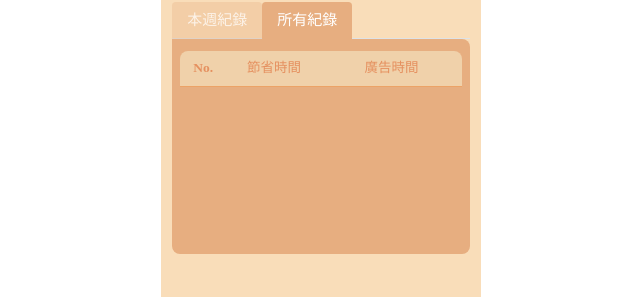
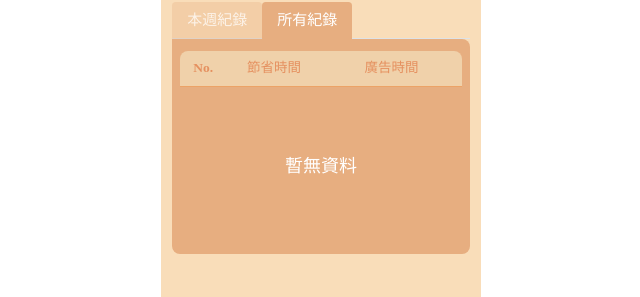
Before and after one commit to TimgleCT/AutoClickYTSkipAdBtn, a Vue app: page / in a window 1280 px wide. Both pictures are taken after a click on the tab "所有紀錄". Shown: the part 376-673 px from the top of the page, without its empty margins (319-959 px from the left). Built offline with nearby package versions, Linux system fonts and the light colour scheme; a web font is replaced by a local one.

Commit message:
feat: 統計圖表與表格支援顯示空資料

```diff
--- a/src/App.vue
+++ b/src/App.vue
@@ -4,7 +4,6 @@ import skipAdCounterBox from './components/skipAdCounterBox.vue';
 import skipAdSaveTimeBox from './components/skipAdSaveTimeBox.vue';
 import skipAdRecord from './components/skipAdRecord.vue';
 import infoTabs from './components/infoTabs.vue';
-import stackBarChart from './components/stackBarChart.vue';
 import skipAdBarChart from './components/skipAdBarChart.vue';
 </script>
 
--- a/src/components/skipAdBarChart.vue
+++ b/src/components/skipAdBarChart.vue
@@ -31,16 +31,25 @@ async function init() {
     if (chrome.storage) {
         const skipClickAdRecord = await dataLoader.getSkipClickAdRecord();
         const skipFixedAdRecord = await dataLoader.getSkipFixedAdRecord();
-        const skipClickAdRecordWithDatetime = skipClickAdRecord.map((adRecord) => new Date(JSON.parse(adRecord.recordTime)));
-        const skipFixedAdRecordWithDatetime = skipFixedAdRecord.map((adRecord) => new Date(JSON.parse(adRecord.recordTime)));
         const thisWeekDatesObj = thisWeekDates.value.map((ele) => new Date(ele));
-        const thisWeekSkipClickAdRecords = categorizeDates(thisWeekDatesObj, skipClickAdRecordWithDatetime);
-        const thisWeekSkipFixedAdRecords = categorizeDates(thisWeekDatesObj, skipFixedAdRecordWithDatetime);
+        let thisWeekSkipClickAdRecords = null;
+        let thisWeekSkipFixedAdRecords = null;
+
+        if (skipClickAdRecord.length > 0) {
+            const skipClickAdRecordWithDatetime = skipClickAdRecord.map((adRecord) => new Date(JSON.parse(adRecord.recordTime)));
+            thisWeekSkipClickAdRecords = categorizeDates(thisWeekDatesObj, skipClickAdRecordWithDatetime);
+        }
+
+        if (skipFixedAdRecord.length > 0) {
+            const skipFixedAdRecordWithDatetime = skipFixedAdRecord.map((adRecord) => new Date(JSON.parse(adRecord.recordTime)));
+            thisWeekSkipFixedAdRecords = categorizeDates(thisWeekDatesObj, skipFixedAdRecordWithDatetime);
+        }
+
         const thisWeekSkipClickAdCount = [];
         const thisWeekSkipFixedAdCount = [];
         thisWeekDates.value.forEach((date) => {
-            thisWeekSkipClickAdCount.push(thisWeekSkipClickAdRecords[date].length);
-            thisWeekSkipFixedAdCount.push(thisWeekSkipFixedAdRecords[date].length);
+            thisWeekSkipClickAdCount.push((thisWeekSkipClickAdRecords) ? thisWeekSkipClickAdRecords[date].length : 0);
+            thisWeekSkipFixedAdCount.push((thisWeekSkipFixedAdRecords) ? thisWeekSkipFixedAdRecords[date].length : 0);
         });
         yData.value = [
             {
@@ -52,7 +61,6 @@ async function init() {
                 data: thisWeekSkipFixedAdCount,
             },
         ];
-        console.log(yData.value);
     }
 }
 
@@ -67,8 +75,15 @@ init();
             :x-data="thisWeekDates"
             :y-data="yData"
         ></stackBarChart>
+        <div v-else class="d-flex justify-content-center align-items-center w-100 h-100">
+            <span class="noDataLabel">暫無資料</span>
+        </div>
     </div>
 </template>
 
 <style scoped>
+.noDataLabel{
+    color: white;
+    font-size: 1.5rem;
+}
 </style>
--- a/src/components/skipAdRecord.vue
+++ b/src/components/skipAdRecord.vue
@@ -98,11 +98,16 @@ init();
             <div class="col-6">廣告時間</div>
         </div>
         <div class="tableContent overflow-auto">
-            <div v-for='(record, index) in records' :key="index" class="row mx-0 tableContentRow">
-                <div class="col-2"> {{ records.length - index }}</div>
-                <!-- <div class="col-2"> {{ record.adType }}</div> -->
-                <div class="col-4">{{ record.saveTime }}</div>
-                <div class="col-6 px-2">{{ record.recordTime }}</div>
+            <template v-if="records.length > 0">
+                <div v-for='(record, index) in records' :key="index" class="row mx-0 tableContentRow">
+                    <div class="col-2"> {{ records.length - index }}</div>
+                    <!-- <div class="col-2"> {{ record.adType }}</div> -->
+                    <div class="col-4">{{ record.saveTime }}</div>
+                    <div class="col-6 px-2">{{ record.recordTime }}</div>
+                </div>
+            </template>
+            <div v-else class="d-flex justify-content-center align-items-center w-100 h-100">
+                <span class="noDataLabel">暫無資料</span>
             </div>
         </div>
     </div>
@@ -135,7 +140,7 @@ init();
 }
 
 .tableContent{
-    max-height: calc(100% - 40px);
+    height: calc(100% - 40px);
     border-end-end-radius: 8px;
     border-end-start-radius: 8px;
 }
@@ -161,4 +166,8 @@ init();
 ::-webkit-scrollbar-thumb:hover {
   background: #eca50b;
 }
+.noDataLabel{
+    color: white;
+    font-size: 1.2rem;
+}
 </style>
```
Also changed, not shown: 5 other files (tests, documents, lock files or other folders).
